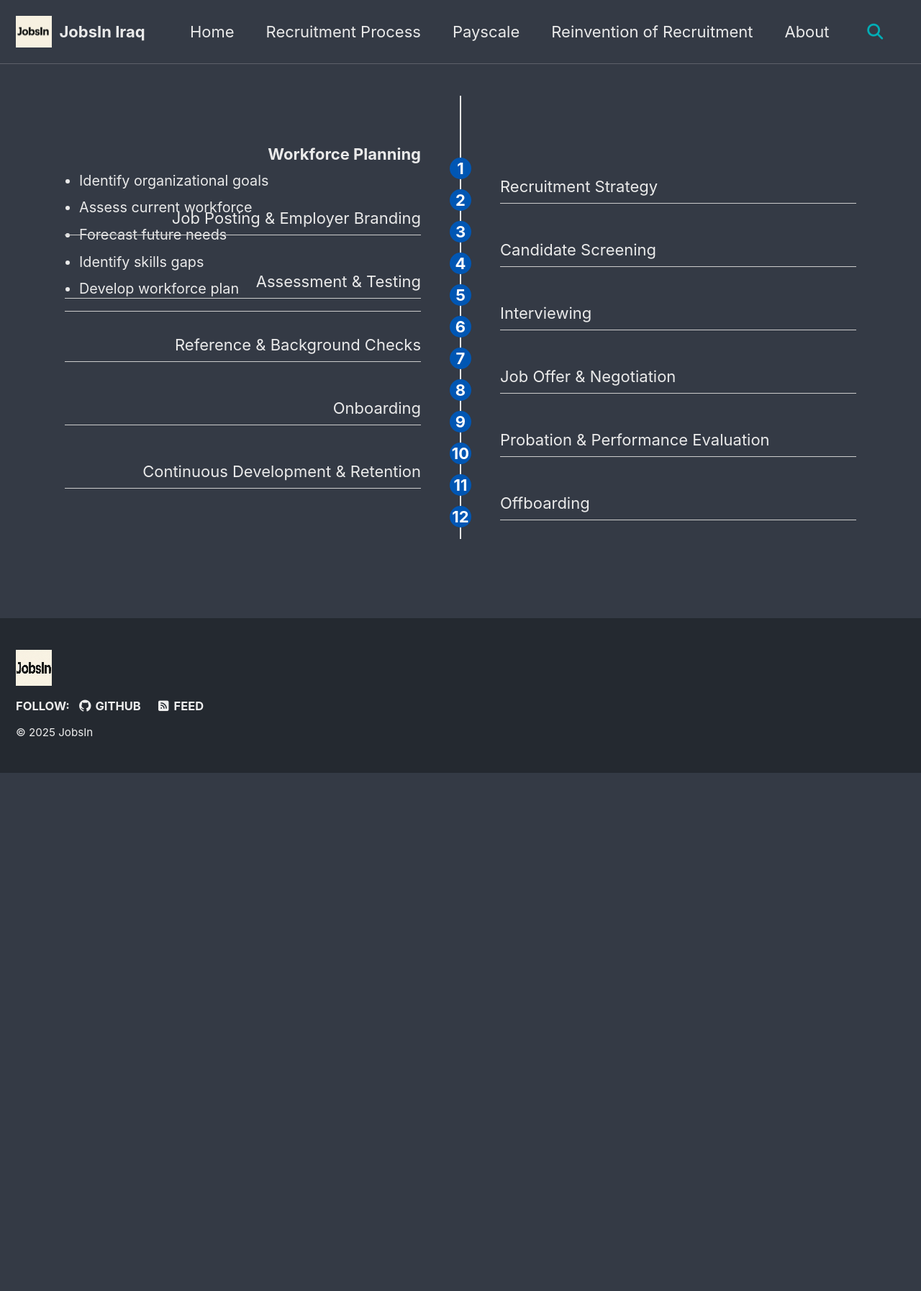
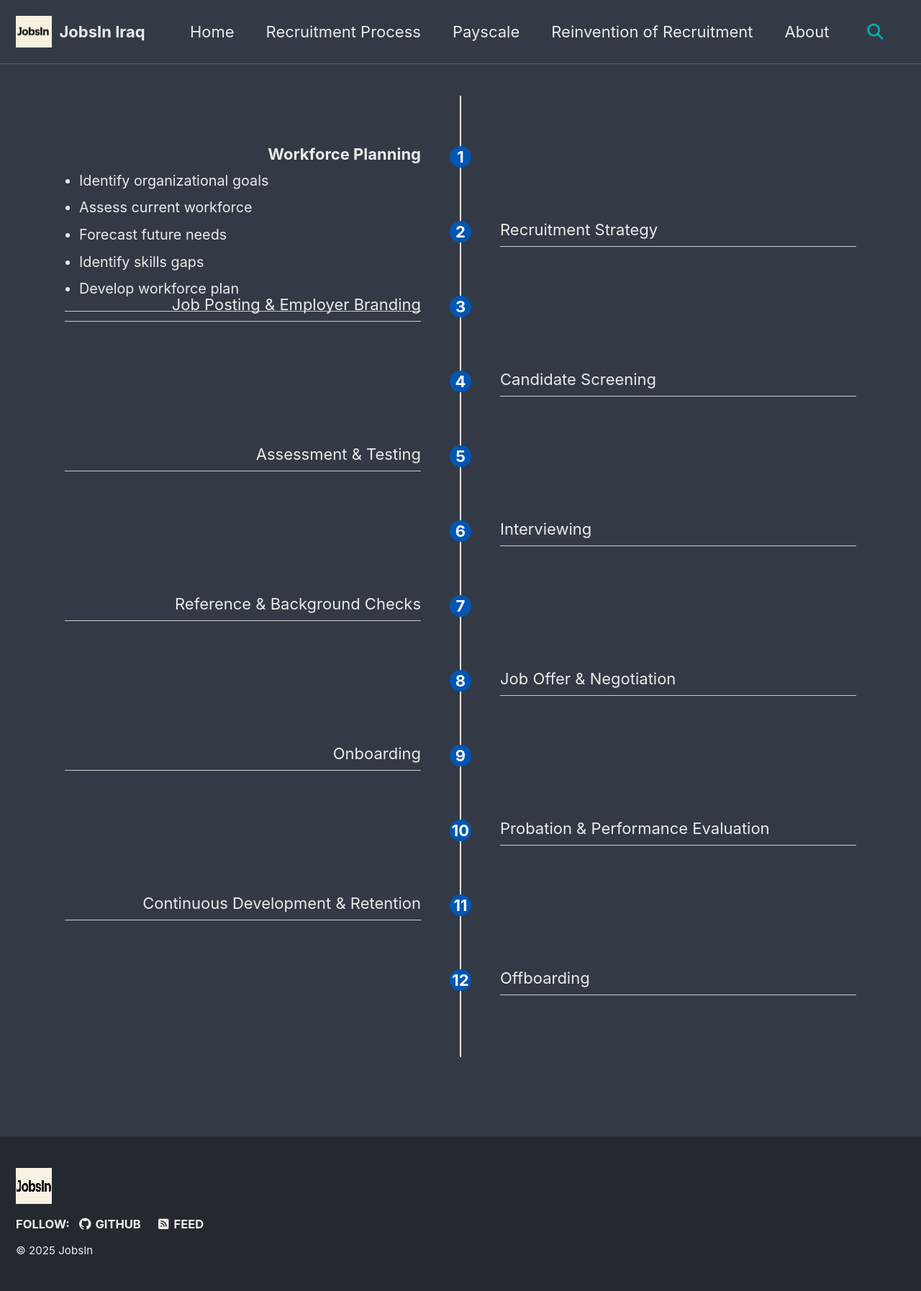
Before and after one commit to JobsInIraq/jobsiniraq.github.io, a Jekyll site: the page built from _pages/process.md, in a window 1280 px wide. Shown: the whole page at 72% size. Built offline with Jekyll 4.4.1, drawn with Linux system fonts in a browser that asks for light colours; cached includes are drawn as plain includes; before the commit the page ends 1074 px from its top, so only the background shows below that.

Commit message:
Update process.css

```diff
--- a/assets/css/process.css
+++ b/assets/css/process.css
@@ -26,15 +26,13 @@
   margin: 2rem 0;
 }
 */
-/* each process row - UPDATED */
+/* each process row - CORRECTED */
 .process {
   position: relative;
-  min-height: auto; /* Changed from 60px to auto */
+  min-height: 60px; /* Keep original min-height */
   margin: 2rem 0;
-  display: flex;
-  align-items: flex-start; /* Added for proper alignment */
+  /* Remove the flex properties that were added */
 }
-
 
 /* circle on center line */
 /*.process .circle {
@@ -56,12 +54,12 @@
 */
 
 
-/* circle on center line - UPDATED */
+/* circle on center line - CORRECTED */
 .process .circle {
   position: absolute;
   left: 50%;
-  top: 20px; /* Changed from 50% to fixed 20px from top */
-  transform: translateX(-50%); /* Removed -50% Y translation */
+  top: 0; /* Changed from 50% to 0 to align with first line */
+  transform: translateX(-50%); /* Only horizontal centering */
   width: 30px;
   height: 30px;
   border-radius: 50%;
@@ -72,8 +70,8 @@
   justify-content: center;
   align-items: center;
   z-index: 1;
+  margin-top: 0.2em; /* Small offset to align with text baseline */
 }
-
 
 /* content block */
 .process .content {
@@ -122,7 +120,7 @@
 }
 */
 
-/* Responsive for mobile - UPDATED */
+/* Responsive for mobile - RESTORED */
 @media screen and (max-width: 768px) {
   .process .circle {
     position: relative;
@@ -141,9 +139,6 @@
   .timeline::before {
     left: 10px;
   }
-  .process {
-    display: block; /* Reset flex for mobile */
-  }
 }
 
 
```
